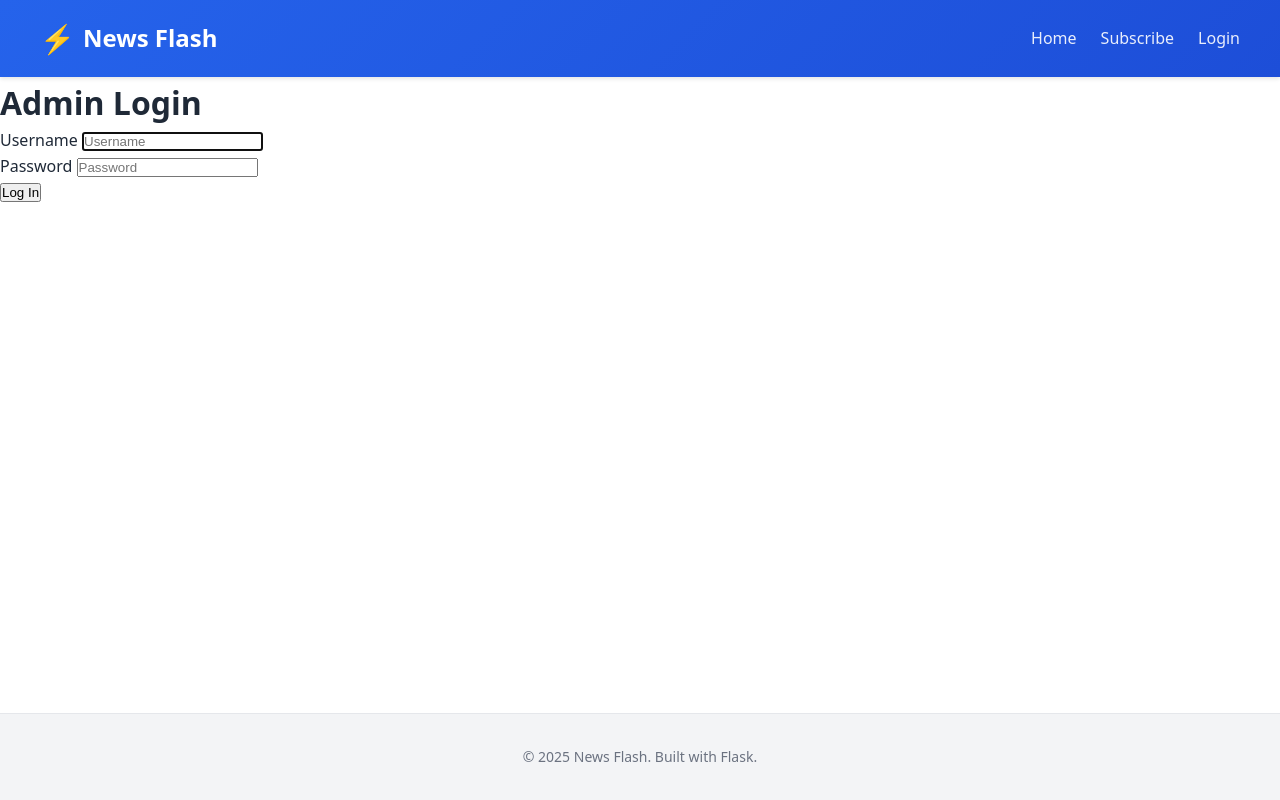
After one commit to Butani89/Sloths, a Flask app: page /auth/login in a window 1280 px wide. The commit adds this page. Run offline with Flask 3, Linux system fonts and the light colour scheme.

Commit message:
feat: Add login and session management

```diff
--- a/application/app/data/models/user.py
+++ b/application/app/data/models/user.py
@@ -1,11 +1,15 @@
 """User model for admin authentication."""
+from flask_login import UserMixin
 from werkzeug.security import generate_password_hash, check_password_hash
 from app import db
 
-class User(db.Model):
+class User(UserMixin, db.Model):
     """Admin user with secure password storage.
+
     Passwords are hashed using Werkzeug's PBKDF2 implementation.
     Never stores plain text passwords.
+    UserMixin provides Flask-Login integration:
+    is_authenticated, is_active, is_anonymous, get_id()
     """
     __tablename__ = "users"
 
--- /dev/null
+++ b/application/app/presentation/forms/login.py
@@ -0,0 +1,17 @@
+"""Login form for admin authentication."""
+from flask_wtf import FlaskForm
+from wtforms import StringField, PasswordField, SubmitField
+from wtforms.validators import DataRequired
+
+class LoginForm(FlaskForm):
+    """Admin login form.
+    Uses WTForms validators for server-side validation
+    and Flask-WTF for automatic CSRF protection.
+    """
+    username = StringField("Username", validators=[
+        DataRequired(message="Username is required")
+    ])
+    password = PasswordField("Password", validators=[
+        DataRequired(message="Password is required")
+    ])
+    submit = SubmitField("Log In")
--- /dev/null
+++ b/application/app/presentation/routes/auth.py
@@ -0,0 +1,43 @@
+"""Authentication routes for login and logout.
+Uses Flask-Login for session management and AuthService
+for credential verification.
+"""
+from flask import Blueprint, render_template, redirect, url_for, flash, request
+from flask_login import login_user, logout_user, login_required, current_user
+from app.business.services.auth_service import AuthService
+from app.presentation.forms.login import LoginForm
+
+auth_bp = Blueprint("auth", __name__, url_prefix="/auth")
+
+@auth_bp.route("/login", methods=["GET", "POST"])
+def login():
+    """Display and handle the login form."""
+    # Already logged in? Redirect to admin
+    if current_user.is_authenticated:
+        return redirect(url_for("admin.subscribers"))
+
+    form = LoginForm()
+    if form.validate_on_submit():
+        user = AuthService.authenticate(form.username.data, form.password.data)
+        if user:
+            login_user(user)
+            flash("Login successful!", "success")
+
+            # Redirect to originally requested page or admin
+            next_page = request.args.get("next")
+            if next_page and next_page.startswith("/"):
+                return redirect(next_page)
+
+            return redirect(url_for("admin.subscribers"))
+        else:
+            flash("Invalid username or password.", "error")
+
+    return render_template("auth/login.html", form=form)
+
+@auth_bp.route("/logout")
+@login_required
+def logout():
+    """Log out the current user."""
+    logout_user()
+    flash("You have been logged out.", "info")
+    return redirect(url_for("public.index"))
--- /dev/null
+++ b/application/app/presentation/templates/auth/login.html
@@ -0,0 +1,34 @@
+{% extends "base.html" %}
+{% block title %}Login - News Flash{% endblock %}
+
+{% block content %}
+<div class="login">
+    <h1 class="login__title">Admin Login</h1>
+    <form class="form" action="{{ url_for('auth.login') }}" method="POST">
+        {{ form.hidden_tag() }}
+        <div class="form__group">
+            {{ form.username.label(class="form__label") }}
+            {{ form.username(class="form__input", placeholder="Username", autofocus=true) }}
+            {% if form.username.errors %}
+            <ul class="form__errors">
+                {% for error in form.username.errors %}
+                <li>{{ error }}</li>
+                {% endfor %}
+            </ul>
+            {% endif %}
+        </div>
+        <div class="form__group">
+            {{ form.password.label(class="form__label") }}
+            {{ form.password(class="form__input", placeholder="Password") }}
+            {% if form.password.errors %}
+            <ul class="form__errors">
+                {% for error in form.password.errors %}
+                <li>{{ error }}</li>
+                {% endfor %}
+            </ul>
+            {% endif %}
+        </div>
+        {{ form.submit(class="form__button") }}
+    </form>
+</div>
+{% endblock %}
--- a/application/app/presentation/templates/base.html
+++ b/application/app/presentation/templates/base.html
@@ -183,13 +228,34 @@
             <nav class="header__nav">
                 <a href="{{ url_for('public.index') }}" class="header__nav-link">Home</a>
                 <a href="{{ url_for('public.subscribe') }}" class="header__nav-link">Subscribe</a>
-                <a href="{{ url_for('admin.subscribers') }}" class="header__nav-link">Admin</a>
+
+                {% if current_user.is_authenticated %}
+                    <a href="{{ url_for('admin.subscribers') }}" class="header__nav-link">Admin</a>
+                    <a href="{{ url_for('auth.logout') }}" class="header__nav-link">Logout</a>
+                {% else %}
+                    <a href="{{ url_for('auth.login') }}" class="header__nav-link">Login</a>
+                {% endif %}
             </nav>
         </div>
     </header>
+
     <main class="main">
+        {% with messages = get_flashed_messages(with_categories=true) %}
+        {% if messages %}
+        <div class="flash-messages">
+            {% for category, message in messages %}
+            <div class="flash flash--{{ category }}">
+                {{ message }}
+                <button class="flash__close" onclick="this.parentElement.remove()">&times;</button>
+            </div>
+            {% endfor %}
+        </div>
+        {% endif %}
+        {% endwith %}
+
         {% block content %}{% endblock %}
     </main>
+
     <footer class="footer">
         <div class="footer__container">
             <p class="footer__text">
--- a/application/requirements.txt
+++ b/application/requirements.txt
@@ -4,3 +4,6 @@ flask-sqlalchemy>=3.1.0
 flask-migrate>=4.0.0
 gunicorn==22.0.0
 pyodbc==5.2.0
+Flask-Login==0.6.3
+Flask-WTF==1.2.2
+WTForms==3.2.1
```
Also changed, not shown: other parts of application/app/presentation/templates/base.html (+45 -0 lines), application/app/__init__.py (+16 -0 lines).
